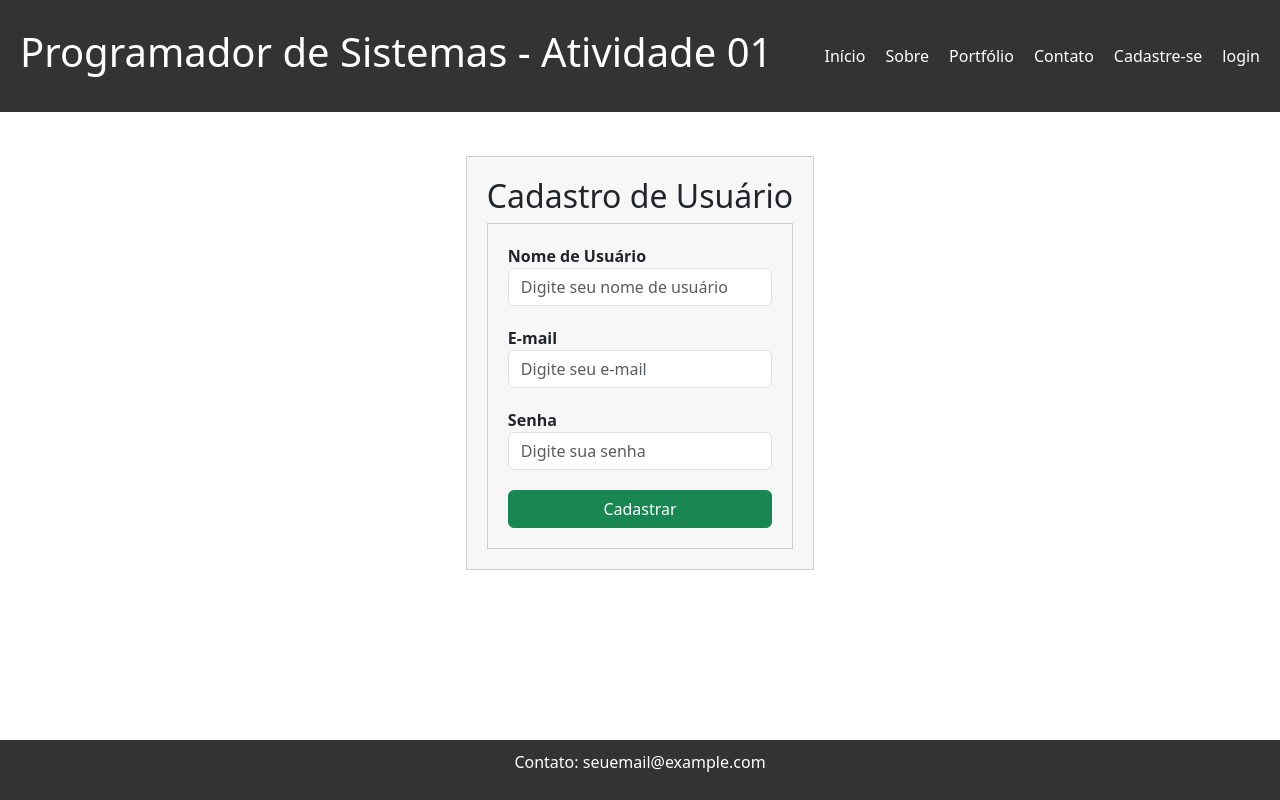
After one commit to Josinaldo-Jr/meuprojeto, a Flask app: page /cadastro in a window 1280 px wide. The commit adds this page. Run offline with Flask 3, Linux system fonts and the light colour scheme; some libraries are stand-ins or nearby versions.

Commit message:
Update project

```diff
--- a/app/forms.py
+++ b/app/forms.py
@@ -1,5 +1,5 @@
 from flask_wtf import FlaskForm
-from wtforms import StringField, EmailField, TelField, TextAreaField, SubmitField
+from wtforms import StringField, EmailField, TelField, TextAreaField, SubmitField, PasswordField
 from wtforms.validators import DataRequired
 from flask_wtf.csrf import CSRFProtect
 
@@ -9,3 +9,10 @@ class Contato(FlaskForm):
     phone = TelField('phone', validators=[DataRequired()])
     message = TextAreaField('message')
     submit = SubmitField('submit')
+
+class Cadastro(FlaskForm):
+    name = StringField('name', validators=[DataRequired()])
+    email = EmailField('email', validators=[DataRequired()])
+    submit = SubmitField('submit')
+
+    password = PasswordField('password', validators=[DataRequired()])
--- a/app/routes.py
+++ b/app/routes.py
@@ -1,8 +1,7 @@
 from app import app, db
 from flask import render_template, url_for, flash, redirect, request
-from app.forms import Contato
-from app.models import ContatoModels
-import time
+from app.forms import Contato, Cadastro
+from app.models import ContatoModels, CadastroModels
 
 @app.route('/')
 @app.route('/index')
@@ -16,7 +15,6 @@ def sobre():
 @app.route('/contato', methods=['GET', 'POST'])
 def contato():
     formulario = Contato()
-    dados_formulario = None
 
     if formulario.validate_on_submit():
         flash ('Seu formulário foi enviado com sucesso!')
@@ -38,8 +36,30 @@ def contato():
 
         # for chave, valor in dados_formulario.items():
         #     print(f'{chave}: {valor}')
-    return render_template('contato.html', title='Contato', formulario = formulario, dados_formulario = dados_formulario)
+    return render_template('contato.html', title='Contato', formulario = formulario)
 
 @app.route('/portfolio')
 def portfolio():
     return render_template('portfolio.html', title='Portfólio')
+
+
+@app.route('/cadastro', methods=['GET', 'POST'])
+def cadastro():
+    cadastro = Cadastro()
+
+    if cadastro.validate_on_submit():
+        flash ('Seu cadastro foi realizado com sucesso!')
+
+        name = cadastro.name.data
+        email = cadastro.email.data
+        password = cadastro.password.data
+
+        novo_cadastro = CadastroModels(name = name, email = email, password = password)
+        db.session.add(novo_cadastro)
+        db.session.commit()
+    return render_template('cadastro.html', title='Cadastro', cadastro = cadastro)
+
+
+@app.route('/login')
+def login():
+    return render_template('login.html', title='Login')
--- a/app/static/css/style.css
+++ b/app/static/css/style.css
@@ -115,3 +115,38 @@ button {
 button:hover {
   background-color: #45a049;
 }
+
+
+* {
+  box-sizing: border-box;
+  padding: 0;
+  margin: 0;
+}
+
+body {
+  font-family: Arial, sans-serif;
+  line-height: 1.6;
+  margin: 0;
+  padding: 0;
+  min-height: 100vh;
+  width: 100%;
+}
+
+/* ... Outros estilos ... */
+
+/* Estilos específicos para o formulário de login */
+.login-form {
+  max-width: 400px;
+  margin: 0 auto;
+  padding: 20px;
+  border: 1px solid #ccc;
+  background-color: #f7f7f7;
+}
+
+.register-form {
+  max-width: 400px;
+  margin: 0 auto;
+  padding: 20px;
+  border: 1px solid #ccc;
+  background-color: #f7f7f7;
+}
--- a/app/templates/base.html
+++ b/app/templates/base.html
@@ -6,6 +6,7 @@
     <meta name="viewport" content="width=device-width, initial-scale=1.0">
     <title>Meu Portfólio|{{title}}</title>
     <link rel="stylesheet" type="text/css" href="{{ url_for('static',filename='css/style.css')}}">
+    <link href="https://cdn.jsdelivr.net/npm/bootstrap@5.3.1/dist/css/bootstrap.min.css" rel="stylesheet" integrity="sha384-4bw+/aepP/YC94hEpVNVgiZdgIC5+VKNBQNGCHeKRQN+PtmoHDEXuppvnDJzQIu9" crossorigin="anonymous">
 </head>
 
 <body>
@@ -18,6 +19,8 @@
                 <li><a href="portfolio">Portfólio</a></li>
                 <!-- Adicione mais itens de menu aqui, se desejar -->
                 <li><a href="contato">Contato</a></li>
+                <li><a href="cadastro">Cadastre-se</a></li>
+                <li><a href="login">login</a></li>
             </ul>
         </nav>
     </header>
@@ -31,6 +34,7 @@
     </main>
 
     <footer>
+        <script src="https://cdn.jsdelivr.net/npm/bootstrap@5.5.3/dist/js/bootstrap.bundle.min.js"></script>
         <p>Contato: seuemail@example.com</p>
     </footer>
 </body>
--- /dev/null
+++ b/app/templates/cadastro.html
@@ -0,0 +1,37 @@
+{% extends 'base.html' %}
+
+{% block conteudo %}
+
+<main class="container py-4">
+    <div class="register-form">
+        <h2>Cadastro de Usuário</h2>
+        {% with messages = get_flashed_messages() %}
+        {% if messages %}
+            {% for msg in messages %}
+    <div class="alert alert-sucess" role="alert">
+        {{ msg }}
+    </div>
+    {% endfor %}
+    {% endif %}
+    {% endwith %}
+        <form method="post">
+            {{ cadastro.csrf_token }}
+            <div class="form-group">
+                <label for="username">Nome de Usuário</label>
+                {{cadastro.name(class="form-control", placeholder="Digite seu nome de usuário")}}
+            </div>
+            <div class="form-group">
+                <label for="email">E-mail</label>
+                {{cadastro.email(class="form-control", placeholder="Digite seu e-mail")}}
+
+            </div>
+            <div class="form-group">
+                <label for="password">Senha</label>
+                {{cadastro.password(class="form-control", placeholder="Digite sua senha")}}
+            </div>
+            <button type="submit" class="btn btn-success">Cadastrar</button>
+        </form>
+    </div>
+</main>
+
+{% endblock %}
```
Also changed, not shown: app/models.py (+10 -0 lines), app/templates/contato.html (+9 -0 lines), app/templates/login.html (added, +22 -0 lines), app/templates/teste.html (deleted, +0 -52 lines).
